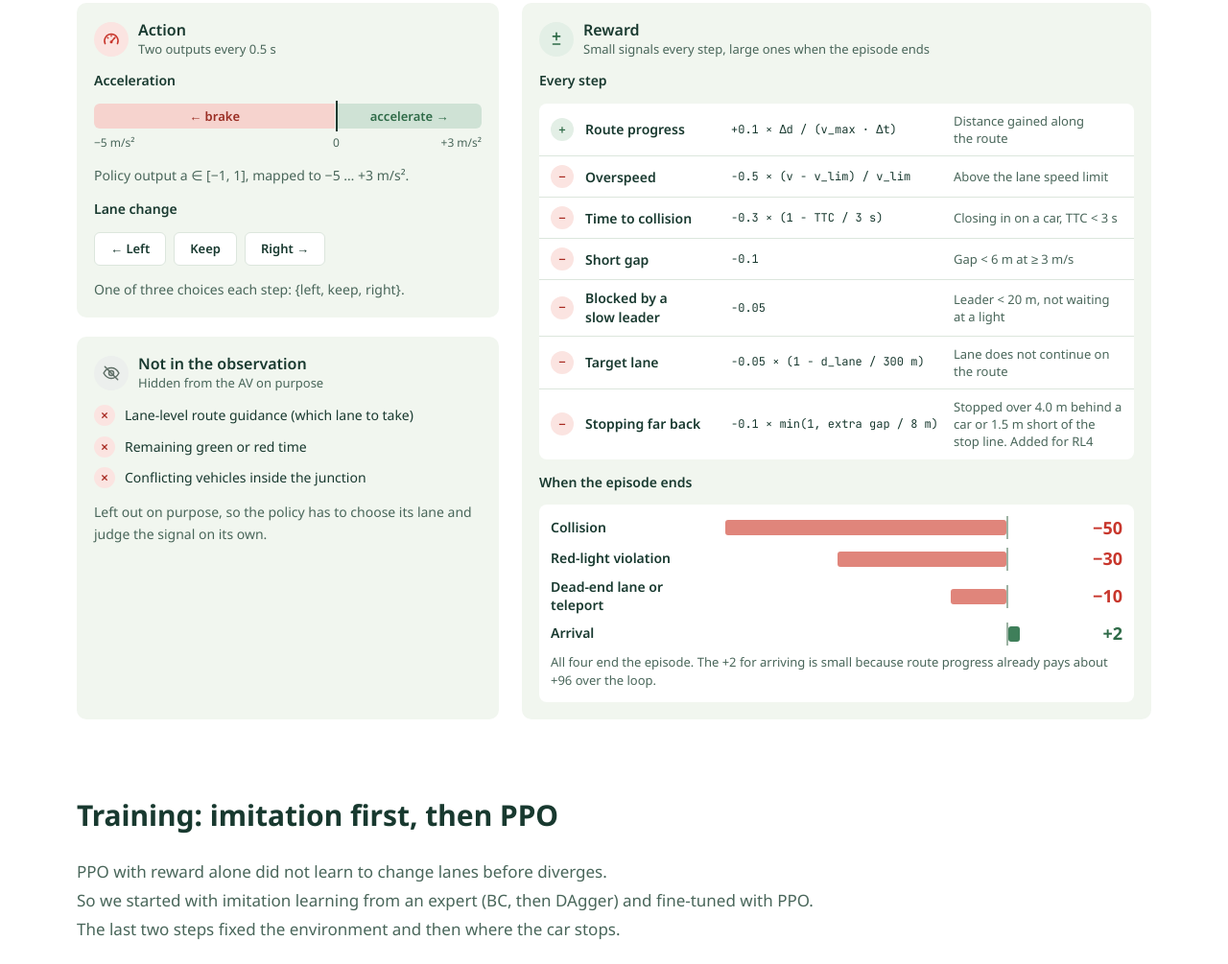
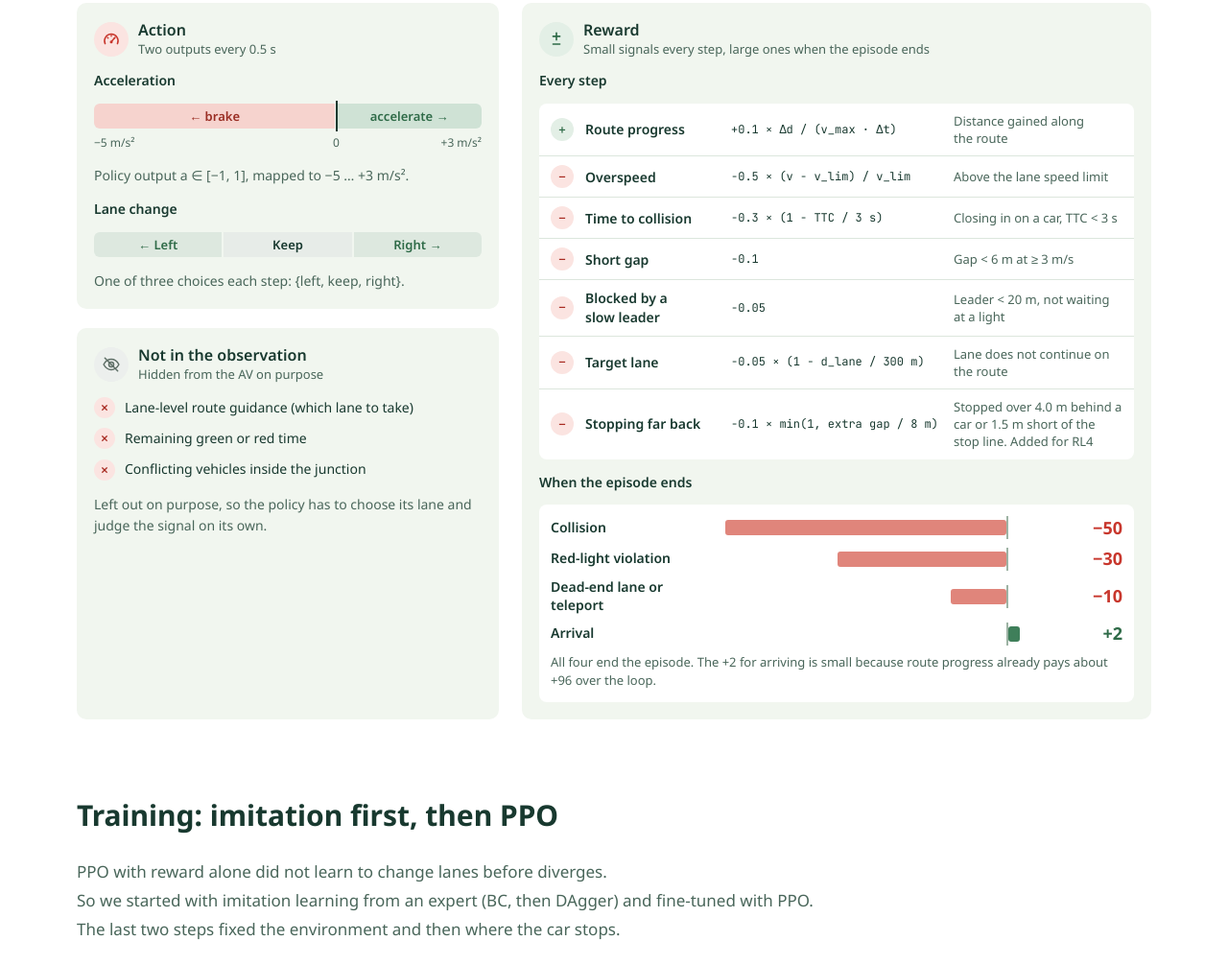
Before and after one commit to jimin326/HexaCross, a plain HTML site: page docs/index.html in a window 1280 px wide. Shown: the part 4120-5125 px from the top of the page at 96% size. Drawn offline with Linux system fonts and the light colour scheme.

Commit message:
page: show lane choices as a flat three-part strip instead of button-like chips

```diff
--- a/docs/index.html
+++ b/docs/index.html
@@ -207,8 +207,12 @@
   .scale::after { content: ""; position: absolute; left: calc(62.5% - 1px); top: -3px; bottom: -3px; width: 2px; background: var(--ink); }
   .scale-labels { position: relative; height: 18px; font-size: 12px; color: var(--gray); margin-top: -8px; }
   .scale-labels span { position: absolute; top: 0; line-height: 18px; }
-  .choices { display: flex; gap: 8px; flex-wrap: wrap; }
-  .choices span { background: var(--white); border: 1px solid var(--rule); border-radius: 6px; padding: 5px 16px; font-size: 13px; font-weight: 600; }
+  /* three flat parts, same look as the acceleration bar (not buttons: nothing is clickable) */
+  .choices { display: flex; gap: 2px; height: 26px; }
+  .choices span { flex: 1; display: flex; align-items: center; justify-content: center; background: #DDE8DF; color: #2F6B48; font-size: 13px; font-weight: 600; }
+  .choices span:first-child { border-radius: 6px 0 0 6px; }
+  .choices span:last-child { border-radius: 0 6px 6px 0; }
+  .choices span:nth-child(2) { background: #E7ECE8; color: var(--ink); }
   .nope { list-style: none; margin: 0; padding: 0; display: flex; flex-direction: column; gap: 10px; }
   .nope li { display: grid; grid-template-columns: 22px minmax(0, 1fr); gap: 10px; align-items: center; font-size: 14px; }
   .nope li::before { content: "×"; width: 22px; height: 22px; border-radius: 50%; background: #FBE4E1; color: #A82B22; display: flex; align-items: center; justify-content: center; font-weight: 600; line-height: 1; }
```
